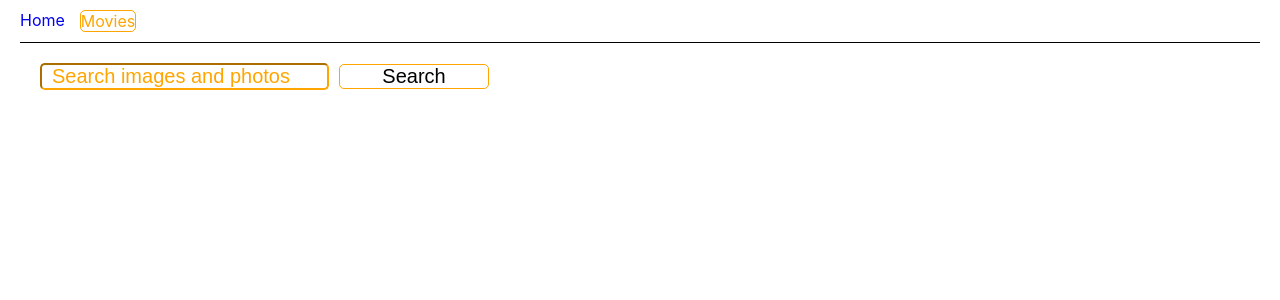
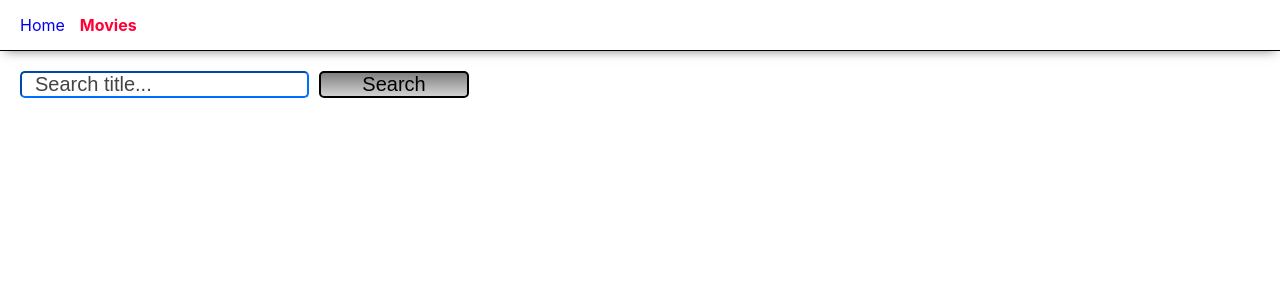
Before and after one commit to ArletaJanysz/goit-react-hw-05-movies, a React (Create React App) app: page /movies in a window 1280 px wide. Shown: the top 300 px of the page. Built offline with nearby package versions, Linux system fonts and the light colour scheme; no server answers.

Commit message:
searchform styling

```diff
--- a/src/components/atoms/SearchForm/SearchForm.jsx
+++ b/src/components/atoms/SearchForm/SearchForm.jsx
@@ -8,7 +8,7 @@ export const SearchForm = ({ onSubmit }) => {
         type="text"
         autoComplete="off"
         autoFocus
-        placeholder="Search images and photos"
+        placeholder="Search title..."
         className={styles.Input}
       />
       <button type="submit" className={styles.Button}>
--- a/src/components/atoms/SearchForm/SearchForm.module.css
+++ b/src/components/atoms/SearchForm/SearchForm.module.css
@@ -10,24 +10,26 @@
 }
 
 .Input::placeholder {
-  color: orange;
+  color: rgb(68, 68, 68);
+  padding: 3px;
 }
 
 .Input:focus-within {
-  border-color: orange;
+  border-color: rgb(0, 110, 255);
   color: black;
 }
 
 .Button {
   width: 150px;
   font-size: 20px;
-  border: 1px solid orange;
+  border: 2px solid rgb(0, 0, 0);
   border-radius: 5px;
-  background-color: transparent;
+  background: linear-gradient(to bottom, #808080, #d3d3d3);
   margin-left: 10px;
+  color: rgb(0, 0, 0);
 }
 
 .Button:hover {
-  border: 1px dotted orange;
+  border: 1px dotted rgb(255, 0, 55);
   background-color: rgba(150, 86, 13, 0.216);
 }
--- a/src/components/organisms/Header/Header.module.css
+++ b/src/components/organisms/Header/Header.module.css
@@ -1,8 +1,9 @@
 .Header {
   max-width: 100%;
-  padding: 10px 0;
+  padding: 15px 20px;
   margin-bottom: 10px;
   border-bottom: 1px solid black;
+  box-shadow: 0 5px 10px -5px rgba(0, 0, 0, 0.5);
 }
 
 .HeaderNav {
--- a/src/index.css
+++ b/src/index.css
@@ -40,7 +40,6 @@ a:visited {
   color: inherit;
 }
 a.active {
-  color: orange;
-  border: 1px solid orange;
-  border-radius: 5px;
+  color: rgb(255, 0, 55);
+font-weight: bold;
 }
--- a/src/pages/App/App.module.css
+++ b/src/pages/App/App.module.css
@@ -1,6 +1,6 @@
 .App {
   max-width: 1280px;
-  padding: 0 20px;
+  padding: 0;
   margin: 0 auto;
 }
 
```
